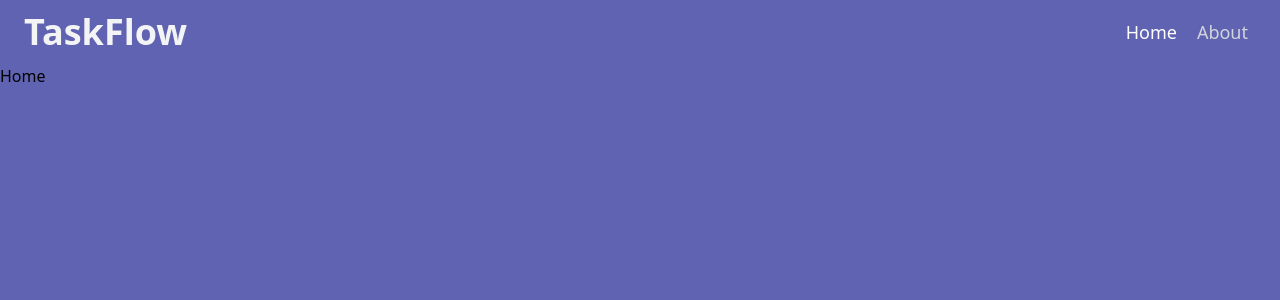
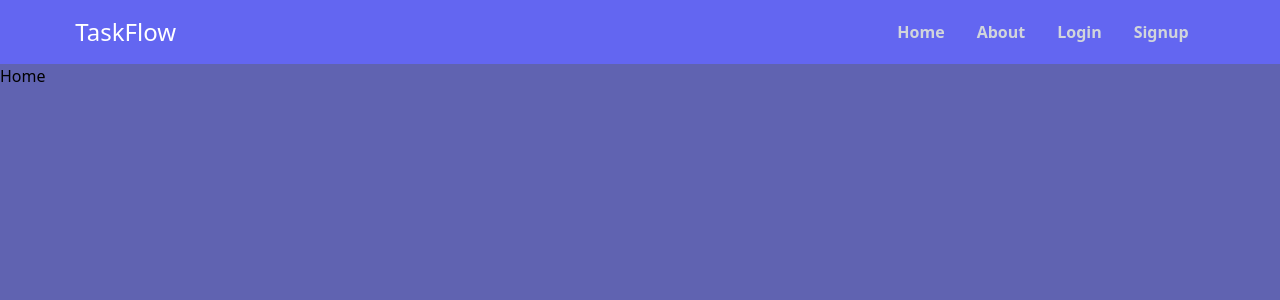
Before and after one commit to Taqi20/taskflow, a React (Vite) app in the folder frontend/: page / in a window 1280 px wide. Shown: the top 300 px of the page. Built offline with nearby package versions, Linux system fonts and the light colour scheme.

Commit message:
fixed the navbar

```diff
--- a/frontend/src/components/NoAuths/Navbar.jsx
+++ b/frontend/src/components/NoAuths/Navbar.jsx
@@ -1,26 +1,134 @@
-import React from 'react'
-import { Link, NavLink } from 'react-router-dom';
+// import React from 'react'
+// import { Link, NavLink } from 'react-router-dom';
 
-export default function Navbar() {
+// export default function Navbar() {
 
-    const navLinksStyle = ({ isActive }) =>
-        `mr-3 md:mr-5 ${isActive ? "text-white" : "text-gray-300"} font-medium md:text-lg cursor-pointer`;
+//     const navLinksStyle = ({ isActive }) =>
+//         `mr-3 md:mr-5 ${isActive ? "text-white" : "text-gray-300"} font-medium md:text-lg cursor-pointer`;
+
+//     return (
+//         <header>
+//             <div className="sticky mx-auto flex flex-col md:flex-row justify-between p-3 items-center w-11/12">
+//                 <Link to="/" className='mb-0 cursor-pointer'>
+//                     <span className='ml-3 text-3xl md:text-4xl font-bold text-gray-100'>TaskFlow</span>
+//                 </Link>
+//                 <nav className="text-base mx-auto md:mx-0 md:ml-auto">
+//                     <NavLink to="/" className={navLinksStyle}>
+//                         Home
+//                     </NavLink>
+//                     <NavLink to="/about" className={navLinksStyle}>
+//                         About
+//                     </NavLink>
+//                 </nav>
+//             </div>
+//         </header>
+//     )
+// }
+
+
+import { useState } from "react";
+import { Link } from "react-router-dom";
+import close from "../../assets/close.png"
+import menu from "../../assets/menu.png"
+
+
+export const navLinks = [
+    {
+        id: "home",
+        title: "Home",
+        link: "/",
+    },
+    {
+        id: "about",
+        title: "About",
+        link: "/about",
+    },
+    {
+        id: "login",
+        title: "Login",
+        link: "/login",
+    }, {
+        id: "signup",
+        title: "Signup",
+        link: "/signup",
+    },
+];
+
+const Navbar = () => {
+    const [ active, setActive ] = useState("HOME");
+    const [ toggle, setToggle ] = useState(false);
+    // Function to toggle the sidebar
+    const toggleSidebar = () => {
+        setToggle(!toggle);
+        // Toggle body overflow to prevent horizontal scrolling when the sidebar is active
+        document.body.style.overflowX = toggle ? "hidden" : "auto";
+    };
 
     return (
-        <header>
-            <div className="mx-auto flex flex-col md:flex-row justify-between p-3 items-center">
-                <Link to="/" className='mb-0 cursor-pointer'>
-                    <span className='ml-3 text-3xl md:text-4xl font-bold text-gray-100'>TaskFlow</span>
-                </Link>
-                <nav className="text-base mx-auto md:mx-0 md:ml-auto">
-                    <NavLink to="/" className={navLinksStyle}>
-                        Home
-                    </NavLink>
-                    <NavLink to="/about" className={navLinksStyle}>
-                        About
-                    </NavLink>
-                </nav>
+        <>
+            <div className="bg-indigo-500 sticky z-20 w-full text-content top-0 transition-all duration-300 py-2">
+                <div className="sm:px-6 px-1 flex justify-around items-center">
+                    <div className={`xl:max-w-[1280px] w-11/12`}>
+                        <nav className="w-full flex py-2 justify-between items-center">
+                            <Link to={"/"} className="flex flex-row items-center ">
+                                <span className="text-white text-2xl">TaskFlow</span>
+                            </Link>
+
+                            {/* Desktop Navigation */}
+                            <ul className="list-none md:flex hidden justify-end items-center flex-1">
+                                {navLinks.map((nav) => (
+                                    <li
+                                        key={nav.id}
+                                        className={`mx-4 font-semibold cursor-pointer text-sm md:text-base ${active === nav.title
+                                            ? "text-white"
+                                            : "text-gray-300 hover:text-white"
+                                            }`}
+                                        onClick={() => setActive(nav.title)}
+                                    >
+                                        <Link to={nav.link}>{nav.title}</Link>
+                                    </li>
+                                ))}
+                            </ul>
+
+                            {/* Mobile Navigation */}
+                            <div className="md:hidden flex justify-end items-center">
+                                <img
+                                    src={toggle ? close : menu}
+                                    alt="menu"
+                                    className="w-6 h-6 object-contain z-50"
+                                    onClick={() => setToggle(!toggle)}
+                                />
+                            </div>
+                        </nav>
+                    </div>
+                </div>
             </div>
-        </header>
-    )
-}
+
+            {/* Sidebar */}
+            <div
+                className={`${toggle ? "translate-x-0" : "translate-x-full"
+                    } fixed top-0 right-0 w-3/4 max-w-sm h-full bg-indigo-300 transition-transform transform duration-300 ease-in-out z-40`}
+            >
+                <ul className="list-none flex flex-col pt-6 gap-y-8 px-4">
+                    {navLinks.map((nav) => (
+                        <li
+                            key={nav.id}
+                            className={`text-center font-semibold text-lg py-2 ${active === nav.title
+                                ? "text-white"
+                                : "text-gray-300 hover:text-white"
+                                }`}
+                            onClick={() => {
+                                setActive(nav.title);
+                                setToggle(false); // Close the sidebar when a link is clicked
+                            }}
+                        >
+                            <Link to={nav.link}>{nav.title}</Link>
+                        </li>
+                    ))}
+                </ul>
+            </div>
+        </>
+    );
+};
+
+export default Navbar;
```
